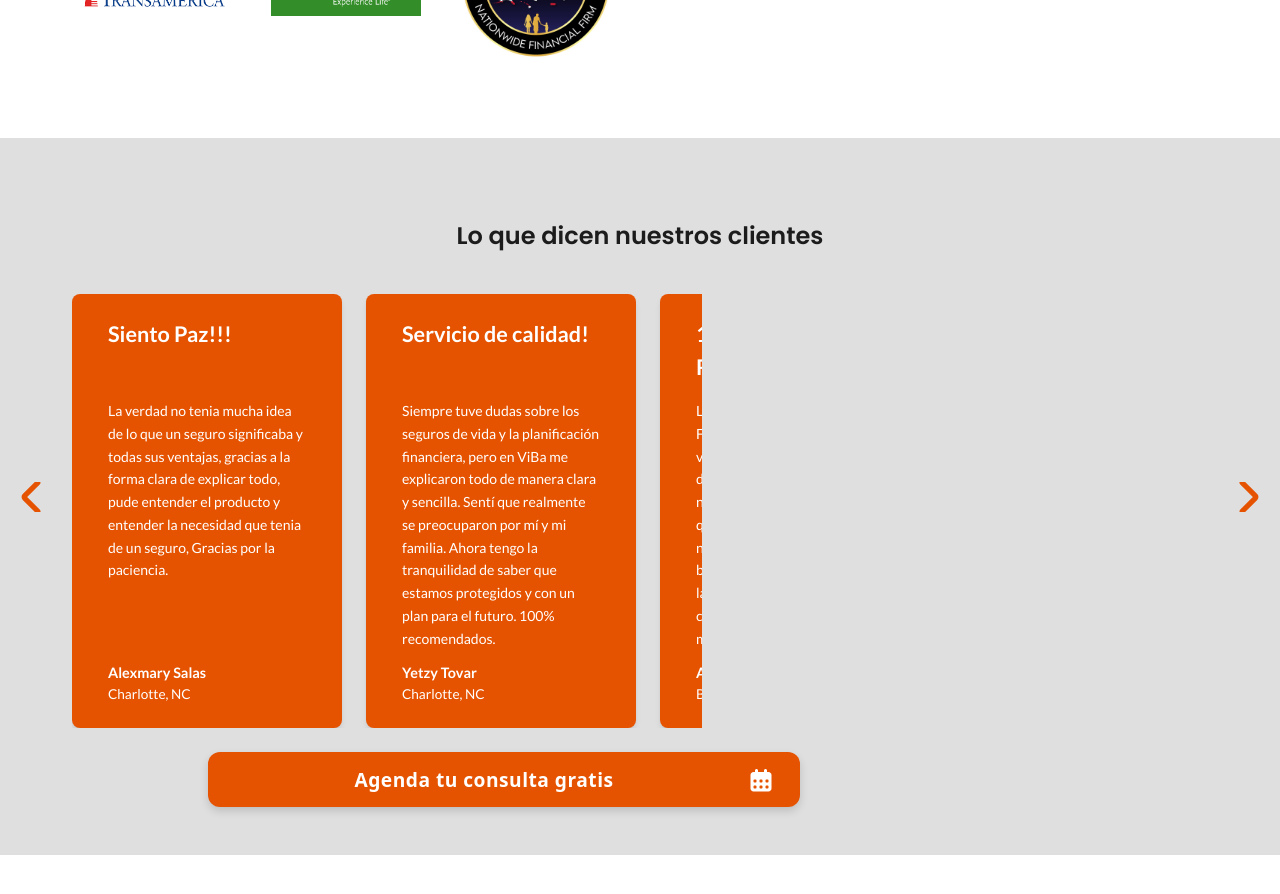
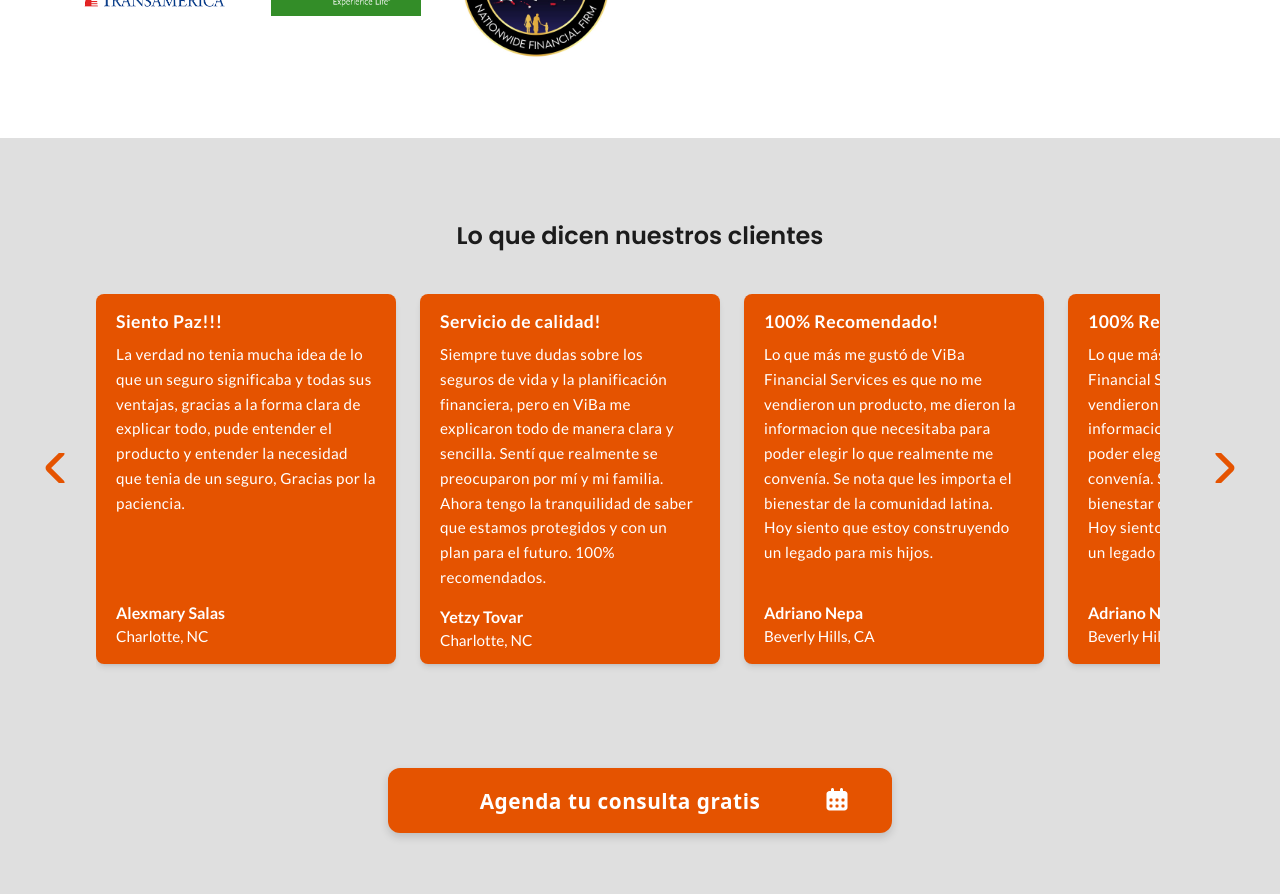
Before and after one commit to pbatista01/viba-financial-services, a React (Vite) app: page / in a window 1280 px wide. Shown: the part 3180-4074 px from the top of the page. Before the commit the page ends 4035 px from the top, so only its background shows below. Built offline with nearby package versions, Linux system fonts and the light colour scheme.

Commit message:
Finishing responsive for testimonials section

```diff
--- a/src/components/Testimonials.jsx
+++ b/src/components/Testimonials.jsx
@@ -1,6 +1,6 @@
 import React, { useRef } from 'react';
 import { FontAwesomeIcon } from "@fortawesome/react-fontawesome";
-import { faCalendarAlt, faArrowRight, faArrowLeft } from "@fortawesome/free-solid-svg-icons";
+import { faCalendarAlt } from "@fortawesome/free-solid-svg-icons";
 
 function Testimonials() {
 
@@ -23,11 +23,11 @@ function Testimonials() {
     }
 
     return (
-        <section className="p-6 pt-20 bg-sectionBg lg:p-12 lg:pt-20 relative ">
-            <h2 className="font-heading font-semibold text-[1.4rem] lg:text-[1.5rem] text-center text-dark">Lo que dicen nuestros clientes</h2>
+        <section className="p-6 pt-20 bg-sectionBg lg:p-12 lg:pt-20 xl:p-20 relative ">
+            <h2 className="font-heading font-semibold text-[1.4rem] lg:text-[1.5rem] 3xl:text-[2rem] text-center text-dark">Lo que dicen nuestros clientes</h2>
             <button
                 onClick={() => scroll('left')}
-                className="hidden lg:flex absolute left-4 top-1/2 transform -translate-y-1/2 z-10"
+                className="hidden lg:flex absolute left-4 xl:left-10 top-[330px] transform -translate-y-1/2 z-10"
             >
                 <svg width="30px" height="30px" viewBox="-19.04 0 75.803 75.803" xmlns="http://www.w3.org/2000/svg">
                     <g id="Group_64" data-name="Group 64" transform="translate(-624.082 -383.588)">
@@ -39,7 +39,7 @@ function Testimonials() {
             </button>
             <button
                 onClick={() => scroll('right')}
-                className="hidden lg:flex absolute right-4 top-1/2 transform -translate-y-1/2 z-10"
+                className="hidden lg:flex absolute right-4 xl:right-10 top-[330px] transform -translate-y-1/2 z-10"
             >
                 <svg width="30px" height="30px" viewBox="-19.04 0 75.804 75.804" xmlns="http://www.w3.org/2000/svg">
                     <g id="Group_65" data-name="Group 65" transform="translate(-831.568 -384.448)">
@@ -49,19 +49,38 @@ function Testimonials() {
                 </svg>
             </button>
 
-            <div ref={scrollRef} className="flex flex-col gap-6 mt-10 lg:flex-row lg:overflow-x-auto lg:scroll-snap-x lg:snap-mandatory  lg:scroll-smooth lg:ml-6 lg:max-w-[630px]">
+            <div ref={scrollRef} className="flex flex-col gap-6 mt-10 lg:flex-row lg:overflow-x-auto lg:scroll-snap-x lg:snap-mandatory  lg:scroll-smooth lg:ml-4 w-[95%] lg:pb-10">
                 {testimonials.map((item, index) => (
-                    <div key={index} className="px-9 py-6 flex flex-col gap-3 bg-primary rounded-lg text-white font-body shadow-md min-w-[270px] max-w-[300px] mx-auto">
-                        <h3 className="font-bold text-[1.35rem] lg:h-[70px]">{item.title}</h3>
-                        <p className="text-sm leading-relaxed lg:h-[250px]">{item.text}</p>
-                        <div className="flex flex-col">
-                            <p className="font-bold text-[0.9rem]">{item.name}</p>
-                            <span className="text-[0.85rem]">{item.city}</span>
+                    <div
+                        key={index}
+                        className="flex flex-col justify-between px-6 py-5 xl:px-5 xl:py-4 bg-primary rounded-lg text-white font-body shadow-md min-w-[270px] max-w-[300px] xl:min-w-[300px] xl:max-w-[340px] mx-auto h-[370px]"
+                    >
+                        <div>
+                            <h3 className="font-bold text-[1.2rem] leading-tight xl:text-[1.1rem] xl:leading-snug tracking-wide">
+                                {item.title}
+                            </h3>
+                            <p className="text-sm xl:text-[0.95rem] leading-relaxed mt-2 overflow-hidden text-ellipsis line-clamp tracking-wide">
+                                {item.text}
+                            </p>
+                        </div>
+                        <div className="flex flex-col mt-auto pt-4">
+                            <p className="font-bold text-[0.9rem] xl:text-[1rem]">{item.name}</p>
+                            <span className="text-[0.85rem] xl:text-[0.95rem]">{item.city}</span>
                         </div>
                     </div>
+
+
+
+
                 ))}
             </div>
-            <button className="w-[95%] lg:max-w-[50%] 2xl:w-[80%] mx-auto h-[68px] lg:h-[60px] xl:h-[55px] 3xl:h-[65px] bg-primary text-light text-[1.15rem] lg:text-[1.2rem] 3xl:text-[1.4rem] font-bold px-4 lg:px-0 pr-[70px] lg:pr-7 xl:pr-10 rounded-xl leading-[25px] lg:leading-[20px] mt-10 lg:mt-16 xl:mt-6 lg:ml-40 shadow-custom relative hover:bg-primaryHover tracking-wide">Agenda tu consulta gratis<FontAwesomeIcon icon={faCalendarAlt} className="text-[2rem] lg:text-[1.8rem] xl:text-[1.5rem] 3xl:text-[1.8rem] text-light absolute top-[18px] lg:top-[15px] xl:top-[17px] 3xl:top-[20px] right-7 lg:right-5 xl:right-6 3xl:right-10" /></button>
+            <div className="flex justify-center">
+                <button className="w-[95%] lg:max-w-[50%] xl:max-w-[45%] 2xl:w-[80%] mx-auto h-[68px] lg:h-[60px] xl:h-[65px] bg-primary text-light text-[1.15rem] lg:text-[1.2rem] xl:text-[1.3rem] 3xl:text-[1.4rem] font-bold px-4 lg:px-0 pr-[70px] lg:pr-7 xl:pr-10 rounded-xl leading-[25px] lg:leading-[20px] mt-10 lg:mt-16 xl:mt-16 shadow-custom relative hover:bg-primaryHover tracking-wide">
+                    Agenda tu consulta gratis
+                    <FontAwesomeIcon icon={faCalendarAlt} className="text-[2rem] lg:text-[1.8rem] xl:text-[1.5rem] 3xl:text-[1.8rem] text-light absolute top-[18px] lg:top-[15px] xl:top-[20px] 3xl:top-[20px] right-7 lg:right-5 xl:right-10 3xl:right-10" />
+                </button>
+            </div>
+
         </section>
     );
 }
```
Also changed, not shown: 5 other files (tests, documents, lock files or other folders).
